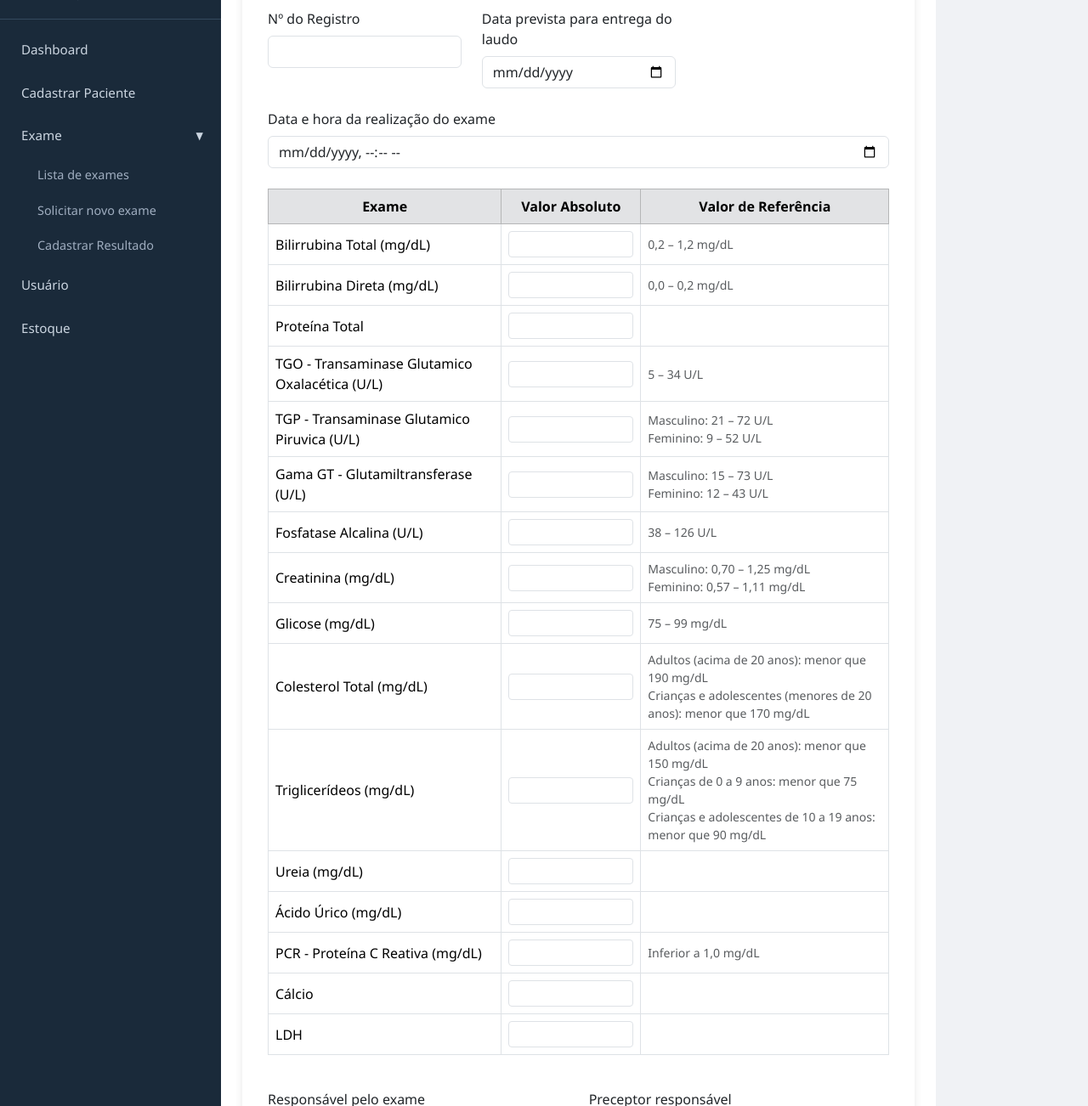
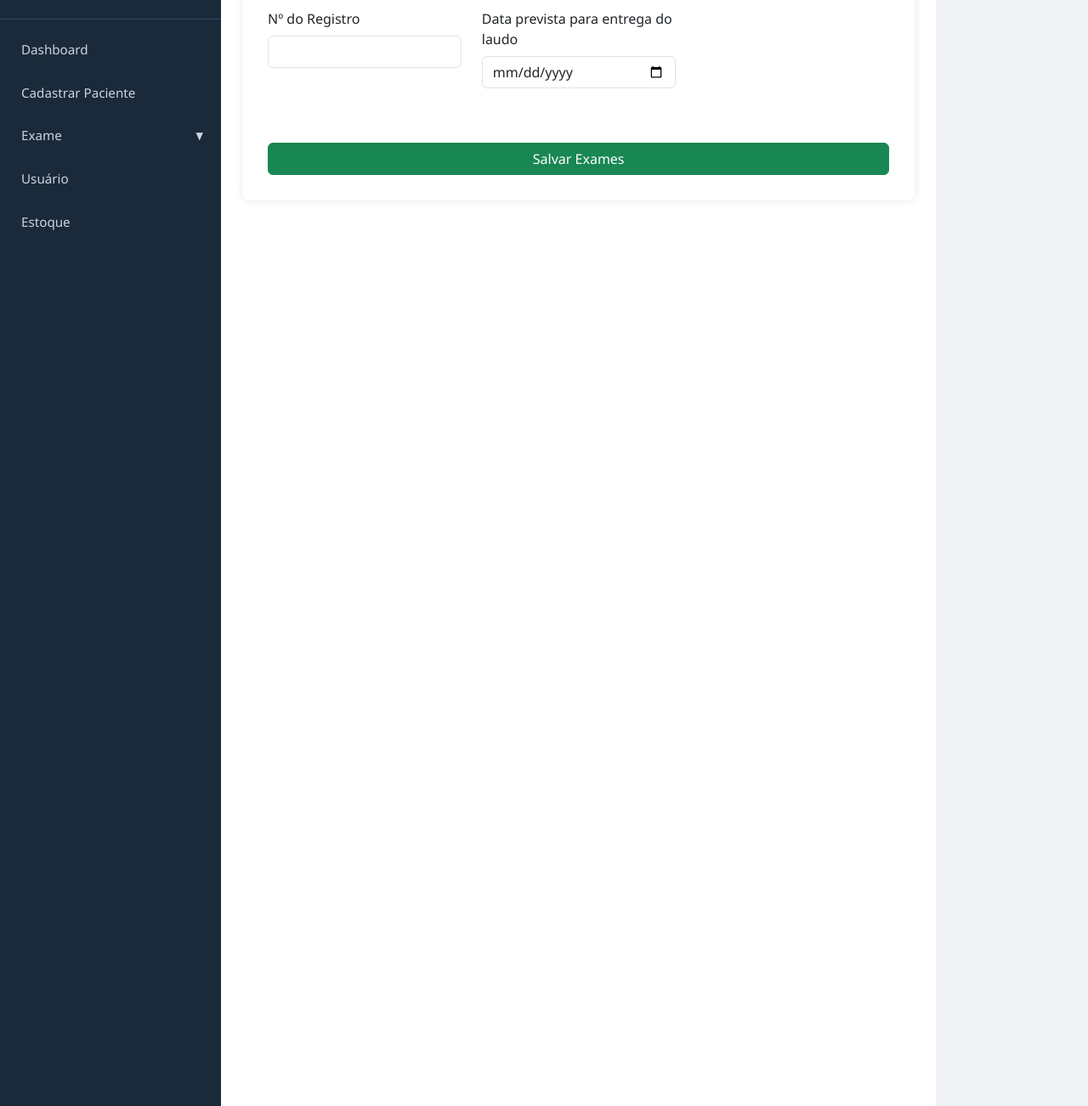
Before and after one commit to Grandolffi/projetoIntegrado, a PHP site: page /input.php in a window 1280 px wide. Shown: the part 138-1440 px from the top of the page at 85% size. Run offline with PHP 8.4, Linux system fonts and the light colour scheme; some libraries are stand-ins or nearby versions.

Commit message:
corrigir-subMenuDeExames
precisa concertar o subMenu de exame

```diff
--- a/Style.css
+++ b/Style.css
@@ -136,19 +136,19 @@ body, html {
 
 .perfil-usuario .info-usuario .cargo {
     font-size: 0.8em;
-    color: #A0AEC0;
+    color: #A0AEC0; /* Cor mais clara para o cargo */
 }
 
 .perfil-usuario .menu-kebab {
     font-size: 1.3em;
     color: #A0AEC0;
     cursor: pointer;
-    padding: 5px;
+    padding: 5px; /* Aumenta a área de clique */
 }
 
 /* Navegação Principal do Menu */
 .navegacao-menu ul {
-    list-style: none;
+    list-style: none; /* Remove marcadores de lista */
     padding: 0;
     margin: 0;
 }
@@ -156,67 +156,73 @@ body, html {
 .navegacao-menu ul li a { /* Estilo base para todos os links de navegação */
     display: flex;
     align-items: center;
-    padding: 14px calc(25px - 4px); /* Padding ajustado para a borda esquerda */
+    padding: 14px calc(25px - 4px); /* Padding esquerdo ajustado para a borda de 4px */
     text-decoration: none;
     color: #CBD5E0; /* Cor do texto dos links */
     font-size: 0.95em;
-    transition: background-color 0.2s, color 0.2s;
+    transition: background-color 0.2s, color 0.2s, border-left-color 0.2s;
     position: relative;
-    border-left: 4px solid transparent; /* Borda base para alinhamento */
+    border-left: 4px solid transparent; /* Borda base transparente para alinhamento e efeito hover/ativo */
 }
 
 .navegacao-menu ul li a:hover {
     background-color: #2C3E50; /* Fundo no hover */
-    color: #FFFFFF;
-    border-left-color: #4A5568; /* Borda sutil no hover */
+    color: #FFFFFF; /* Texto branco no hover */
+    border-left-color: #4A5568; /* Borda lateral sutil no hover */
 }
 
-.navegacao-menu ul li.item-ativo > a { /* Link direto de um item de menu principal ativo */
+.navegacao-menu ul li.item-ativo > a { /* Link direto de um item de menu principal ativo (pai ou item sem submenu) */
     background-color: #00A09A; /* Teal para item ativo */
     color: #FFFFFF;
     font-weight: bold;
-    border-left-color: #FFFFFF; /* Borda branca destacada */
+    border-left-color: #FFFFFF; /* Borda branca destacada para item ativo */
 }
 
 .navegacao-menu ul li a .icone-seta {
     margin-left: auto; /* Empurra a seta para a direita */
     font-size: 0.8em;
-    transition: transform 0.3s ease;
+    transition: transform 0.3s ease; /* Transição suave para rotação */
 }
 
-/* Submenu */
+/* Submenu (Colapsável) */
 .navegacao-menu ul li.tem-submenu ul.submenu-nav {
     list-style: none;
-    padding-left: 0;
-    margin-top: 0;
-    background-color: #1A2A3A; /* Fundo escuro igual ao menu-lateral (ou #111A24 para leve contraste) */
+    padding-left: 0; /* Remove padding padrão da ul */
+    margin-top: 0; /* Remove margem entre o link pai e o submenu */
+    background-color: #1A2A3A; /* Fundo escuro (mesmo do menu-lateral ou um tom como #111A24) */
+    display: none; /* Submenu começa escondido */
+}
+
+.navegacao-menu ul li.tem-submenu ul.submenu-nav.submenu-visivel {
+    display: block; /* Mostra o submenu quando a classe é aplicada via JS */
 }
 
 .navegacao-menu ul li.tem-submenu ul.submenu-nav li a {
-    display: block;
-    padding: 10px 25px 10px 40px; /* Maior indentação à esquerda */
-    font-size: 0.9em;
+    display: block; /* Links do submenu ocupam toda a largura do li */
+    padding: 10px 25px 10px 40px; /* Maior indentação à esquerda para itens do submenu */
+    font-size: 0.9em; /* Fonte um pouco menor */
     color: #A0AEC0; /* Cor padrão para itens de submenu não ativos */
     background-color: transparent; /* Fundo transparente para mostrar o fundo do ul.submenu-nav */
-    border-left: 4px solid transparent; /* Reseta a borda do item pai */
+    border-left: 4px solid transparent; /* Reseta a borda para não herdar a do pai se estiver ativa */
+    /* text-decoration e transition já herdados de .navegacao-menu ul li a */
 }
 
 .navegacao-menu ul li.tem-submenu ul.submenu-nav li a:hover {
     color: #FFFFFF;
-    background-color: #2C3E50; /* Mesmo hover dos itens principais */
+    background-color: #2C3E50; /* Mesmo fundo de hover dos itens principais */
+    /* border-left-color: transparent; Não precisa de borda lateral no hover aqui, a menos que desejado */
 }
 
 .navegacao-menu ul li.tem-submenu ul.submenu-nav li.item-ativo a { /* Item ATIVO DENTRO do submenu */
     color: #FFFFFF;
     background-color: #00A09A; /* Destaque teal */
-    font-weight: bold; /* Ou 'normal' se preferir mais sutil */
+    font-weight: bold; /* Ou 'normal' se preferir mais sutil que o item pai ativo */
+    /* border-left-color: #FFFFFF;  Opcional: borda branca também para o item ativo do submenu */
 }
 
-/* Para girar a seta (requer JavaScript para adicionar a classe 'aberto' ao <li> pai)
-.navegacao-menu ul li.tem-submenu.aberto > a .icone-seta {
-    transform: rotate(180deg);
+.navegacao-menu ul li.tem-submenu.pai-aberto > a .icone-seta {
+    transform: rotate(180deg); /* Gira a seta para cima quando o submenu está aberto (classe .pai-aberto é adicionada via JS) */
 }
-*/
 
 /* ==========================================================================
    Botões Grandes do Dashboard
@@ -291,16 +297,16 @@ input::placeholder {
 }
 
 label {
-    /* margin-top: 10px;  Bootstrap mb-3 para os divs dos inputs já deve cuidar do espaçamento */
     font-weight: 500;
+    /* margin-top: 10px; O Bootstrap com mb-3 nos divs dos inputs já deve cuidar disso */
 }
 
 .form-check-input {
     vertical-align: middle;
-    /* margin-top: 0.9em; Ajuste se necessário, mas Bootstrap deve alinhar bem com labels */
+    /* margin-top: 0.9em; O Bootstrap geralmente alinha bem */
 }
 
-td { /* Estilo global para células de tabela, pode ser útil */
+td {
     vertical-align: middle;
 }
 
--- a/cadastroExames.php
+++ b/cadastroExames.php
@@ -30,16 +30,15 @@ $exames = [
     <meta name="viewport" content="width=device-width, initial-scale=1.0">
     <title>Resultado de Exames Bioquímicos</title>
     <link href="https://cdn.jsdelivr.net/npm/bootstrap@5.3.3/dist/css/bootstrap.min.css" rel="stylesheet">
-    <link rel="stylesheet" href="Style.css">
-</head>
+    <link rel="stylesheet" href="Style.css"> </head>
 <body class="corpo-dashboard">
     <div class="container-dashboard">
-        <?php include 'menuLateral.php'; // Inclui o novo menu lateral ?>
+        <?php include 'menuLateral.php'; // O que tem o submenu e "Fernanda" ?>
 
         <main class="conteudo-principal">
             <header class="cabecalho-principal">
                 <h2>Resultado de Exame</h2>
-                <?php include 'info_cabecalho.php'; // INCLUINDO A SAUDAÇÃO, DATA E HORA ?>
+                <?php include 'info_cabecalho.php'; ?>
             </header>
 
             <div class="form-container">
@@ -54,49 +53,17 @@ $exames = [
                             <input type="date" class="form-control" name="data_laudo" id="data_laudo">
                         </div>
                     </div>
-
-                    <div class="mb-4">
-                        <label for="data_exame" class="form-label">Data e hora da realização do exame</label>
-                        <input type="datetime-local" class="form-control" name="data_exame" id="data_exame">
-                    </div>
-
                     <div class="table-responsive mb-4">
                         <table class="table table-bordered align-middle text-center">
-                            <thead class="table-secondary">
-                                <tr>
-                                    <th>Exame</th>
-                                    <th>Valor Absoluto</th>
-                                    <th>Valor de Referência</th>
-                                </tr>
-                            </thead>
-                            <tbody>
-                                <?php
-                                foreach ($exames as $name => [$label, $referencia]) {
-                                    echo "<tr>";
-                                    echo "<td class='text-start'><label for='{$name}'>{$label}</label></td>";
-                                    echo "<td><input type='number' step='0.01' class='form-control form-control-sm' name='{$name}' id='{$name}'></td>";
-                                    echo "<td class='text-muted text-start small'>{$referencia}</td>";
-                                    echo "</tr>";
-                                }
-                                ?>
-                            </tbody>
-                        </table>
-                    </div>
-
-                    <div class="row">
-                        <div class="col-md-6 mb-3">
-                            <label for="responsavel_exame" class="form-label">Responsável pelo exame</label>
-                            <input type="text" class="form-control" name="responsavel_exame" id="responsavel_exame">
-                        </div>
-                        <div class="col-md-6 mb-3">
-                            <label for="preceptor_responsavel" class="form-label">Preceptor responsável</label>
-                            <input type="text" class="form-control" name="preceptor_responsavel" id="preceptor_responsavel">
-                        </div>
+                            </table>
                     </div>
                     <button type="submit" class="btn btn-success w-100">Salvar Exames</button>
                 </form>
-            </div> </main> </div> <script src="https://cdn.jsdelivr.net/npm/bootstrap@5.3.3/dist/js/bootstrap.bundle.min.js"></script>
-</body>
+            </div>
+        </main>
+    </div>
+    <script src="https://cdn.jsdelivr.net/npm/bootstrap@5.3.3/dist/js/bootstrap.bundle.min.js"></script>
+    <script src="js/validacoes.js"></script> </body>
 </html>
 <?php
 // Este bloco PHP de processamento POST pode ser movido para o controller/ExameController.php
--- a/menuLateral.php
+++ b/menuLateral.php
@@ -3,9 +3,11 @@
 $paginaAtual = basename($_SERVER['PHP_SELF']);
 
 // --- DADOS DO USUÁRIO ---
-$nomeUsuarioLogin = "Fernanda"; // Usuário da imagem de exemplo que você enviou
+// Mantenha os dados do usuário que você preferir (Fernanda ou Kleber)
+$nomeUsuarioLogin = "Fernanda"; // Ou "Kleber", conforme sua preferência
 $cargoUsuarioLogin = "Super Admin";
-$avatarUsuarioLogin = "https://via.placeholder.com/50/1A2A3A/FFFFFF?Text=F"; // Placeholder para Fernanda
+// Atualize o link do avatar se necessário
+$avatarUsuarioLogin = "https://via.placeholder.com/50/1A2A3A/FFFFFF?Text=F"; // Placeholder para Fernanda (ou K para Kleber)
 
 // --- LINKS DO MENU ---
 $linkDashboard = "dashboard.php";
@@ -13,13 +15,13 @@ $linkCadastroPaciente = 'CadastroPaciente.php';
 
 // Links da seção Exame
 $linkListaExames = "lista_de_exames.php";
-$linkSolicitarNovoExame = "NewExamePaciente.php"; // Assumindo que NewExamePaciente.php é a tela de solicitação
+$linkSolicitarNovoExame = "NewExamePaciente.php"; // Ou o nome correto da sua página de solicitar exame
 $linkCadastrarResultadoExame = "cadastroExames.php";
 
 $linkUsuario = "sua_pagina_de_usuarios.php"; // Crie esta página
 $linkEstoque = "AcessarEstoque.php";
 
-// Lógica para destacar o item "Exame" se qualquer página da seção Exame estiver ativa
+// Lógica para destacar o item "Exame" (pai) se qualquer página da seção Exame estiver ativa
 $secaoExameAtiva = (
     $paginaAtual == basename($linkListaExames) ||
     $paginaAtual == basename($linkSolicitarNovoExame) ||
@@ -48,10 +50,10 @@ $secaoExameAtiva = (
                 <a href="<?php echo $linkCadastroPaciente; ?>">Cadastrar Paciente</a>
             </li>
 
-            <li class="tem-submenu <?php if ($secaoExameAtiva) echo 'item-ativo'; // Destaca "Exame" (pai) se uma subpágina estiver ativa ?>">
-                <a href="#">Exame <span class="icone-seta">▼</span></a>
-                <ul class="submenu-nav">
-                    <li class="<?php if ($paginaAtual == basename($linkListaExames)) echo 'item-ativo'; // Destaca "Lista de exames" (filho) se ativa ?>">
+            <li class="tem-submenu <?php if ($secaoExameAtiva) echo 'item-ativo'; ?>" id="menuPaiExame">
+                <a href="#" onclick="toggleSubmenu(event, 'submenuExame', 'menuPaiExame')">Exame <span class="icone-seta">▼</span></a>
+                <ul class="submenu-nav" id="submenuExame">
+                    <li class="<?php if ($paginaAtual == basename($linkListaExames)) echo 'item-ativo'; ?>">
                         <a href="<?php echo $linkListaExames; ?>">Lista de exames</a>
                     </li>
                     <li class="<?php if ($paginaAtual == basename($linkSolicitarNovoExame)) echo 'item-ativo'; ?>">
```
Also changed, not shown: other parts of Style.css (+35 -25 lines), AcessarEstoque.php (+5 -5 lines), CadastroPaciente.php (+13 -10 lines), ListarPaciente.php (+45 -50 lines), js/validacoes.js (+33 -3 lines).
